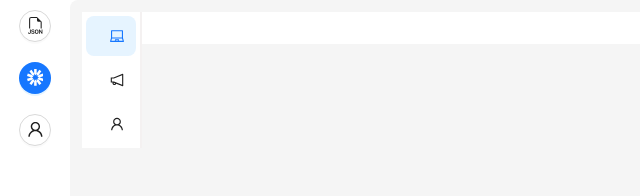
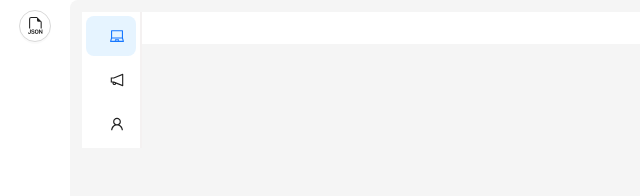
Before and after one commit to saikiran0925/sncls, a React (Vite) app: page /decoder in a window 1280 px wide. Shown: the top 196 px of the page, without its empty margins (0-640 px from the left). Built offline with nearby package versions, Linux system fonts and the light colour scheme.

Commit message:
Update README and Comment tools which are not implemented yet

```diff
--- a/src/components/AppSidebar.jsx
+++ b/src/components/AppSidebar.jsx
@@ -19,18 +19,18 @@ const sideNavItems = [
     icon: <BsFiletypeJson />,
     redirectPath: '/'
   },
-  {
-    // label: <Link to="/decoder">JWT Decoder</Link>,
-    tooltip: 'JWT Decoder',
-    icon: <SiJsonwebtokens />,
-    redirectPath: '/decoder'
-  },
-  {
-    // label: <Link to="/base">Base64 Decoder</Link>,
-    tooltip: 'Base64 Decoder',
-    icon: React.createElement(UserOutlined),
-    redirectPath: '/base'
-  },
+  // {
+  //   // label: <Link to="/decoder">JWT Decoder</Link>,
+  //   tooltip: 'JWT Decoder',
+  //   icon: <SiJsonwebtokens />,
+  //   redirectPath: '/decoder'
+  // },
+  // {
+  //   // label: <Link to="/base">Base64 Decoder</Link>,
+  //   tooltip: 'Base64 Decoder',
+  //   icon: React.createElement(UserOutlined),
+  //   redirectPath: '/base'
+  // },
 ].map((obj, i) => {
   obj.key = i + 1;
   return obj;
```
Also changed, not shown: 1 other file (tests, documents, lock files or other folders).
